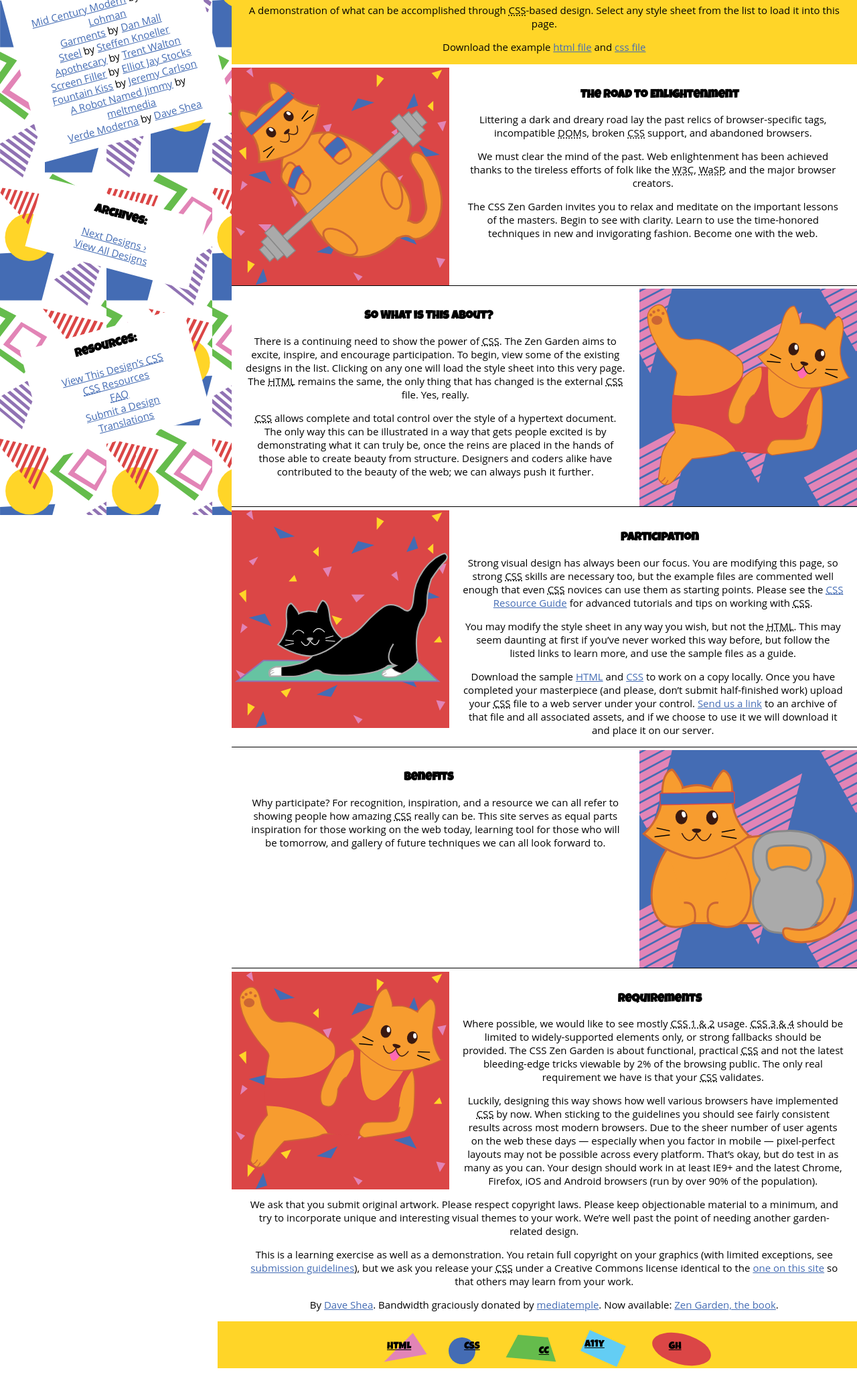
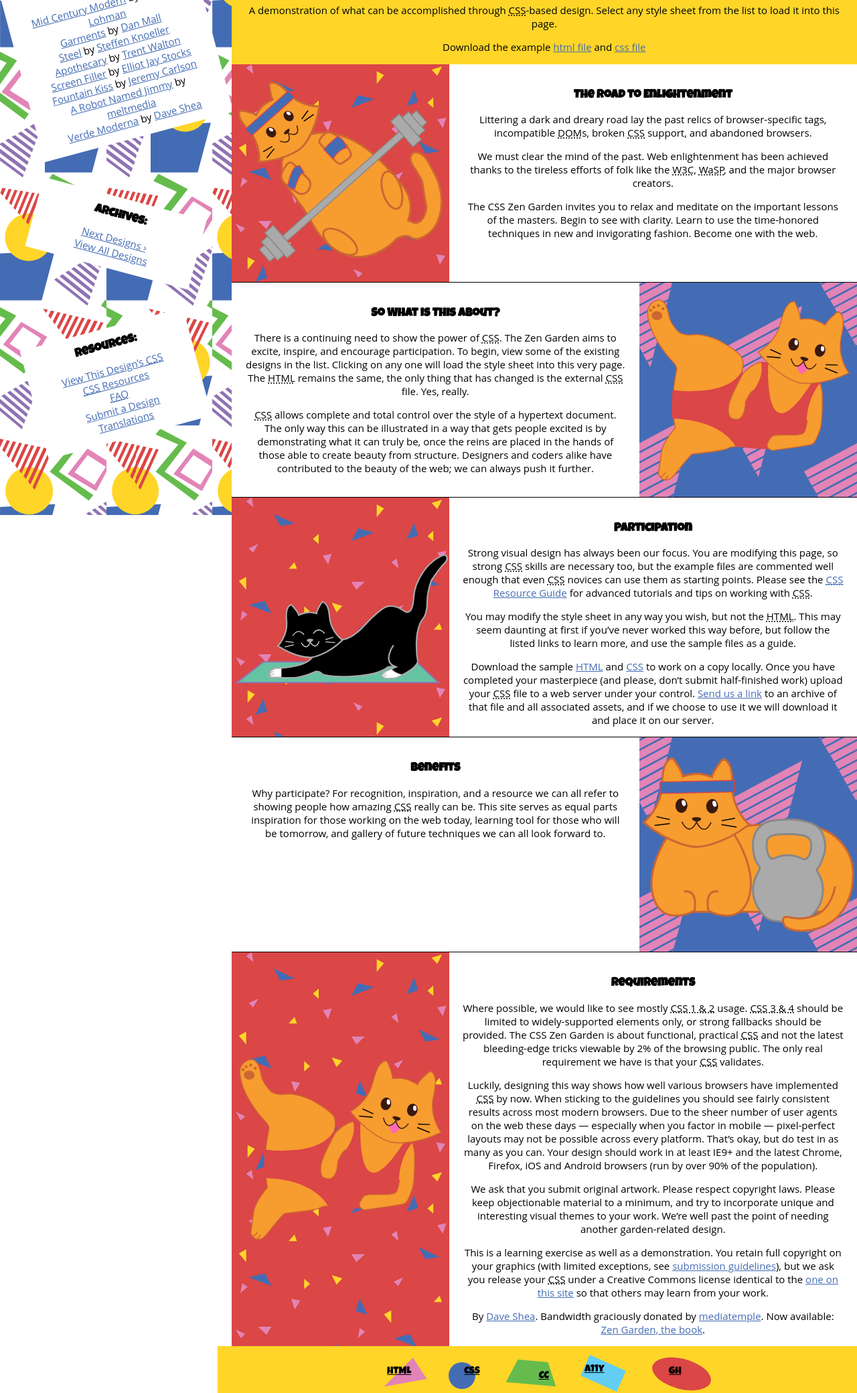
Before and after one commit to thompson-ele/zen-garden, a PHP site: page / in a window 1280 px wide. Shown: the part 101-2181 px from the top of the page at 67% size. Before the commit the page ends 2144 px from the top, so only its background shows below. Run offline with PHP 8.4, Linux system fonts and the light colour scheme.

Commit message:
full height patterns on large screens

```diff
--- a/scss/partials/_images.scss
+++ b/scss/partials/_images.scss
@@ -20,8 +20,10 @@ header h1:before, header h1:after {
     #zen-preamble h3 {
         &:before {
             @include patterns($pattern1, $image-width-lg, $image-height-lg, $pattern-width-lg, $pattern-margin-lg);
-            margin-top:-33px;
-            margin-right:20px;
+            position: absolute;
+            top: 0;
+            bottom: 0;
+            left:0;
         }
         &:after{
             @include images($image1, $image-width-lg, $image-height-lg, left);
@@ -31,19 +33,25 @@ header h1:before, header h1:after {
     #zen-explanation h3 {
         &:after{
             @include patterns($pattern2, $image-width-lg, $image-height-lg, $pattern-width-lg, $pattern-margin-lg);
-            margin-top:-33px;
-            margin-left:20px;
+            position: absolute;
+            top: 0;
+            bottom: 0;
+            right:0;
         }
         &:before{
             @include images($image2, $image-width-lg, $image-height-lg, right);
+            z-index:3;
         }
     }
 
     #zen-participation h3 {
         &:before{
             @include patterns($pattern1, $image-width-lg, $image-height-lg, $pattern-width-lg, $pattern-margin-lg);
-            margin-top:-33px;
-            margin-right:20px;
+            position: absolute;
+            top: 0;
+            bottom: 0;
+            left:0;
+
         }
         &:after {
             @include images($image3, $image-width-lg, $image-height-lg, left);
@@ -53,11 +61,14 @@ header h1:before, header h1:after {
     #zen-benefits h3 {
        &:after {
             @include patterns($pattern2, $image-width-lg, $image-height-lg, $pattern-width-lg, $pattern-margin-lg);
-            margin-top:-33px;
-            margin-left:20px;
+            position: absolute;
+            top: 0;
+            bottom: 0;
+            right:0;
        }
        &:before {
            @include images($image4, $image-width-lg, $image-height-lg, right);
+           z-index:3;
        }
 
     }
@@ -65,8 +76,10 @@ header h1:before, header h1:after {
     #zen-requirements h3 {
         &:before {
             @include patterns($pattern1, $image-width-lg, $image-height-lg, $pattern-width-lg, $pattern-margin-lg);
-            margin-top:-33px;
-            margin-right:20px;
+            position: absolute;
+            top: 0;
+            bottom: 0;
+            left:0;
         }
         &:after{
             @include images($image2, $image-width-lg, $image-height-lg, left);
@@ -79,8 +92,10 @@ header h1:before, header h1:after {
     position:relative;
     &:before {
         @include patterns($pattern1, $image-width, $image-height, $pattern-width, $pattern-margin);
+        height: $image-height;
         @media(max-width:600px){
             @include patterns($pattern1, $image-width-sm, $image-height-sm, $pattern-width, $pattern-margin);
+            height: $image-height-sm;
         }
     }
     &:after{
@@ -96,14 +111,18 @@ header h1:before, header h1:after {
     position:relative;
     &:before {
         @include patterns($pattern2, $image-width, $image-height, $pattern-width, $pattern-margin);
+        height: $image-height;
         @media(max-width:600px){
             @include patterns($pattern2, $image-width-sm, $image-height-sm, $pattern-width, $pattern-margin);
+            height: $image-height-sm;
         }
     }
     &:after{
         @include images($image2, $image-width, $image-height, top);
+        height: $image-height;
         @media(max-width:600px){
             @include images($image2, $image-width-sm, $image-height-sm, top);
+            height: $image-height-sm;
         }
     }
 }
@@ -113,14 +132,18 @@ header h1:before, header h1:after {
     position:relative;
     &:before {
         @include patterns($pattern1, $image-width, $image-height, $pattern-width, $pattern-margin);
+        height: $image-height;
         @media(max-width:600px){
             @include patterns($pattern1, $image-width-sm, $image-height-sm, $pattern-width, $pattern-margin);
+            height: $image-height-sm;
         }
     }
     &:after{
         @include images($image3, $image-width, $image-height, top);
+        height: $image-height;
         @media(max-width:600px){
             @include images($image3, $image-width-sm, $image-height-sm, top);
+            height: $image-height-sm;
         }
     }
 }
@@ -130,8 +153,10 @@ header h1:before, header h1:after {
     position:relative;
     &:before {
         @include patterns($pattern2, $image-width, $image-height, $pattern-width, $pattern-margin);
+        height: $image-height;
         @media(max-width:600px){
             @include patterns($pattern2, $image-width-sm, $image-height-sm, $pattern-width, $pattern-margin);
+            height: $image-height-sm;
         }
     }
     &:after{
@@ -147,8 +172,10 @@ header h1:before, header h1:after {
     position:relative;
     &:before {
         @include patterns($pattern1, $image-width, $image-height, $pattern-width, $pattern-margin);
+        height: $image-height;
         @media(max-width:600px){
             @include patterns($pattern1, $image-width-sm, $image-height-sm, $pattern-width, $pattern-margin);
+            height: $image-height-sm;
         }
     }
     &:after{
--- a/scss/partials/_layout.scss
+++ b/scss/partials/_layout.scss
@@ -292,6 +292,7 @@ a.zen-github {
 		div {
         	display: inline-block;
         	width:100%;
+                min-height: 320px;
 			h3:after {
 				float: right;
 			}
@@ -305,6 +306,7 @@ a.zen-github {
 
     .preamble{
         width: 100%;
+        min-height: 320px;
     }
 
     .preamble h3:before, .main div h3:before{
@@ -317,4 +319,11 @@ a.zen-github {
         height: 0px;
     }
 
+    .preamble > *,  .participation > *, .requirements > *{
+        margin-left: $pattern-width-lg;
+    }
+
+    .explanation > *,  .benefits > *{
+        margin-right: $pattern-width-lg;
+    }
 }
--- a/scss/partials/_mixins.scss
+++ b/scss/partials/_mixins.scss
@@ -16,7 +16,6 @@
     display: inline-block;
     width: $patternWidth;
     margin-left: $pattern-margin;
-    height: $height;
     padding: 0 0;
     content: "";
 }
@@ -29,11 +28,11 @@
     position: absolute;
     @if $position == "left" {
         left: 0;
-        top: 0;
+        top: calc(50% - (#{$width}/2));
     }
     @else if $position == "right" {
         right: 0;
-        top: 0;
+        top: calc(50% - (#{$width}/2));
     }
     @else if $position == "top" {
         top: 0;
--- a/scss/style.scss
+++ b/scss/style.scss
@@ -54,6 +54,10 @@ header, .summary{
     padding-bottom: 1px;
 }
 
+.preamble{
+    padding-bottom: 5px;
+}
+
 .preamble h3:before, .main div h3:before, .main div h3:after{
 	background-image: none;
 }
--- a/style.css
+++ b/style.css
@@ -32,11 +32,12 @@ header h1:before, header h1:after {
     display: inline-block;
     width: 325px;
     margin-left: 0px;
-    height: 325px;
     padding: 0 0;
     content: "";
-    margin-top: -33px;
-    margin-right: 20px; }
+    position: absolute;
+    top: 0;
+    bottom: 0;
+    left: 0; }
   #zen-preamble h3:after {
     background-image: url("styleguide/assets/kittens/kitten-barbell.svg");
     background-size: 325px 325px;
@@ -54,11 +55,12 @@ header h1:before, header h1:after {
     display: inline-block;
     width: 325px;
     margin-left: 0px;
-    height: 325px;
     padding: 0 0;
     content: "";
-    margin-top: -33px;
-    margin-left: 20px; }
+    position: absolute;
+    top: 0;
+    bottom: 0;
+    right: 0; }
   #zen-explanation h3:before {
     background-image: url("styleguide/assets/kittens/kitten-leotard.svg");
     background-size: 325px 325px;
@@ -66,8 +68,9 @@ header h1:before, header h1:after {
     height: 325px;
     position: absolute;
     right: 0;
-    top: 0;
-    content: ""; }
+    top: calc(50% - (325px/2));
+    content: "";
+    z-index: 3; }
 
   #zen-participation h3:before {
     background-image: url("img/pattern1.svg");
@@ -76,11 +79,12 @@ header h1:before, header h1:after {
     display: inline-block;
     width: 325px;
     margin-left: 0px;
-    height: 325px;
     padding: 0 0;
     content: "";
-    margin-top: -33px;
-    margin-right: 20px; }
+    position: absolute;
+    top: 0;
+    bottom: 0;
+    left: 0; }
   #zen-participation h3:after {
     background-image: url("styleguide/assets/kittens/kitten-yoga.svg");
     background-size: 325px 325px;
@@ -88,7 +92,7 @@ header h1:before, header h1:after {
     height: 325px;
     position: absolute;
     left: 0;
-    top: 0;
+    top: calc(50% - (325px/2));
     content: ""; }
 
   #zen-benefits h3:after {
@@ -98,11 +102,12 @@ header h1:before, header h1:after {
     display: inline-block;
     width: 325px;
     margin-left: 0px;
-    height: 325px;
     padding: 0 0;
     content: "";
-    margin-top: -33px;
-    margin-left: 20px; }
+    position: absolute;
+    top: 0;
+    bottom: 0;
+    right: 0; }
   #zen-benefits h3:before {
     background-image: url("img/kitten-kettlebell.svg");
     background-size: 325px 325px;
@@ -110,8 +115,9 @@ header h1:before, header h1:after {
     height: 325px;
     position: absolute;
     right: 0;
-    top: 0;
-    content: ""; }
+    top: calc(50% - (325px/2));
+    content: "";
+    z-index: 3; }
 
   #zen-requirements h3:before {
     background-image: url("img/pattern1.svg");
@@ -120,11 +126,12 @@ header h1:before, header h1:after {
     display: inline-block;
     width: 325px;
     margin-left: 0px;
-    height: 325px;
     padding: 0 0;
     content: "";
-    margin-top: -33px;
-    margin-right: 20px; }
+    position: absolute;
+    top: 0;
+    bottom: 0;
+    left: 0; }
   #zen-requirements h3:after {
     background-image: url("styleguide/assets/kittens/kitten-leotard.svg");
     background-size: 325px 325px;
@@ -132,7 +139,7 @@ header h1:before, header h1:after {
     height: 325px;
     position: absolute;
     left: 0;
-    top: 0;
+    top: calc(50% - (325px/2));
     content: ""; } }
 /* Section 1: Barbell Kitten */
 .preamble {
@@ -655,7 +666,8 @@ a.zen-github {
 
   .main div {
     display: inline-block;
-    width: 100%; }
+    width: 100%;
+    min-height: 320px; }
     .main div h3:after {
       float: right; }
 
@@ -664,7 +676,8 @@ a.zen-github {
     width: 73%; }
 
   .preamble {
-    width: 100%; }
+    width: 100%;
+    min-height: 320px; }
 
   .preamble h3:before, .main div h3:before {
     float: left; }
@@ -672,7 +685,13 @@ a.zen-github {
   .preamble:before, .preamble:after, .main div:before, .main div:after {
     background-image: none;
     width: 0px;
-    height: 0px; } }
+    height: 0px; }
+
+  .preamble > *, .participation > *, .requirements > * {
+    margin-left: 325px; }
+
+  .explanation > *, .benefits > * {
+    margin-right: 325px; } }
 body {
   margin: 0;
   font-family: "Open Sans", sans-serif;
@@ -714,6 +733,9 @@ header, .summary {
   margin-top: -20px;
   padding-bottom: 1px; }
 
+.preamble {
+  padding-bottom: 5px; }
+
 .preamble h3:before, .main div h3:before, .main div h3:after {
   background-image: none; }
 
```
Also changed, not shown: other parts of style.css (+29 -25 lines).
